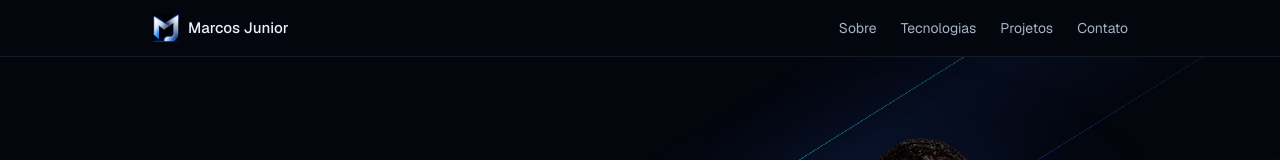
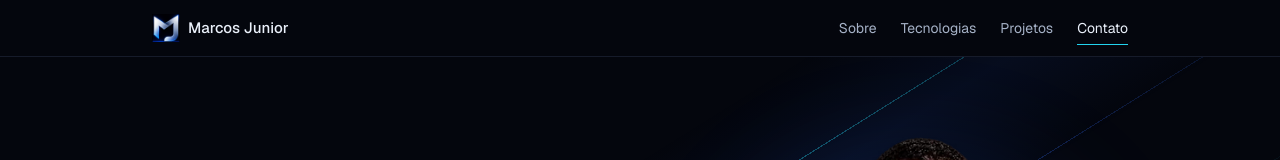
Before and after one commit to m4rcosJr/Portfolio, an Angular app: page / in a window 1280 px wide. Shown: the top 160 px of the page. Built offline with nearby package versions, Linux system fonts and the light colour scheme.

Commit message:
feat: menu com indicador de secao ativa

```diff
--- a/src/app/components/header/header.html
+++ b/src/app/components/header/header.html
@@ -5,10 +5,15 @@
       Marcos Junior
     </a>
     <ul class="flex gap-6 text-sm text-ink-2">
-      <li><a href="#sobre" class="transition-colors duration-150 ease-soft hover:text-ink">Sobre</a></li>
-      <li class="hidden sm:list-item"><a href="#tecnologias" class="transition-colors duration-150 ease-soft hover:text-ink">Tecnologias</a></li>
-      <li><a href="#projetos" class="transition-colors duration-150 ease-soft hover:text-ink">Projetos</a></li>
-      <li><a href="#contato" class="transition-colors duration-150 ease-soft hover:text-ink">Contato</a></li>
+      @for (s of secoes; track s.id) {
+        <li [class]="s.soDesktop ? 'hidden sm:list-item' : ''">
+          <a [href]="'#' + s.id"
+             [attr.aria-current]="ativa() === s.id ? 'true' : null"
+             class="relative py-1 transition-colors duration-150 ease-soft hover:text-ink aria-[current=true]:text-ink after:absolute after:inset-x-0 after:-bottom-1 after:h-px after:origin-left after:scale-x-0 after:bg-cyan after:transition-transform after:duration-300 after:ease-soft aria-[current=true]:after:scale-x-100">
+            {{ s.nome }}
+          </a>
+        </li>
+      }
     </ul>
   </nav>
 </header>
--- a/src/app/components/header/header.ts
+++ b/src/app/components/header/header.ts
@@ -1,9 +1,48 @@
-import { Component } from '@angular/core';
+import { Component, DestroyRef, afterNextRender, inject, signal } from '@angular/core';
 
 @Component({
-  imports: [],
   selector: 'app-header',
+  templateUrl: './header.html',
   styleUrl: './header.css',
-  templateUrl: './header.html',
 })
-export class Header {}
+export class Header {
+  secoes = [
+    { id: 'sobre', nome: 'Sobre', soDesktop: false },
+    { id: 'tecnologias', nome: 'Tecnologias', soDesktop: true },
+    { id: 'projetos', nome: 'Projetos', soDesktop: false },
+    { id: 'contato', nome: 'Contato', soDesktop: false },
+  ];
+  ativa = signal('');
+
+  constructor() {
+    const destroyRef = inject(DestroyRef);
+
+    afterNextRender(() => {
+      const observer = new IntersectionObserver(
+        (entradas) => {
+          for (const e of entradas) {
+            if (e.isIntersecting) this.ativa.set(e.target.id);
+          }
+        },
+        { rootMargin: '-45% 0px -50% 0px' },
+      );
+      for (const id of ['inicio', ...this.secoes.map((s) => s.id)]) {
+        const el = document.getElementById(id);
+        if (el) observer.observe(el);
+      }
+
+      // No fim da página, a última seção é curta e pode não cruzar o centro da tela
+      const noFim = () => {
+        if (window.innerHeight + window.scrollY >= document.body.scrollHeight - 4) {
+          this.ativa.set('contato');
+        }
+      };
+      window.addEventListener('scroll', noFim, { passive: true });
+
+      destroyRef.onDestroy(() => {
+        observer.disconnect();
+        window.removeEventListener('scroll', noFim);
+      });
+    });
+  }
+}
```
